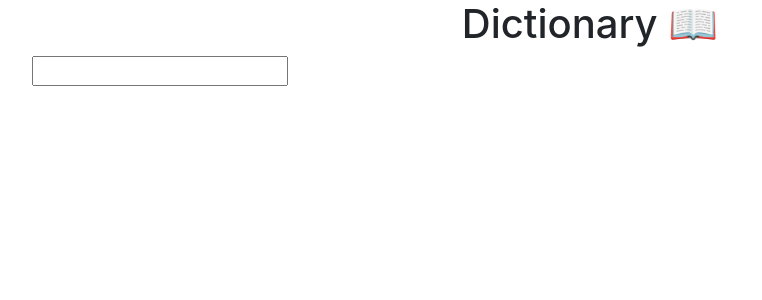
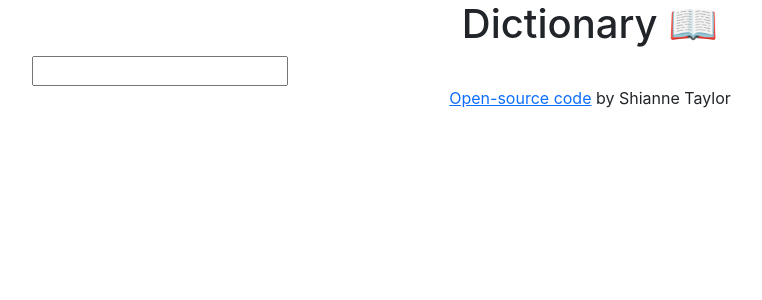
Before and after one commit to ShianneJT/dictionary-project, a React (Create React App) app: page / in a window 1280 px wide. Shown: the top 300 px of the page, without its empty margins (50-812 px from the left). Built offline with nearby package versions, Linux system fonts and the light colour scheme.

Commit message:
github link

```diff
--- a/src/App.js
+++ b/src/App.js
@@ -8,6 +8,12 @@ export default function App() {
 				<h1 className="text-center">Dictionary 📖</h1>
 			</header>
 			<Dictionary />
+			<div className="text-center">
+				<a href="https://github.com/ShianneJT/dictionary-project" target="_blank" rel="noreferrer">
+					Open-source code
+				</a>{" "}
+				by Shianne Taylor
+			</div>
 		</div>
 	);
 }
```
